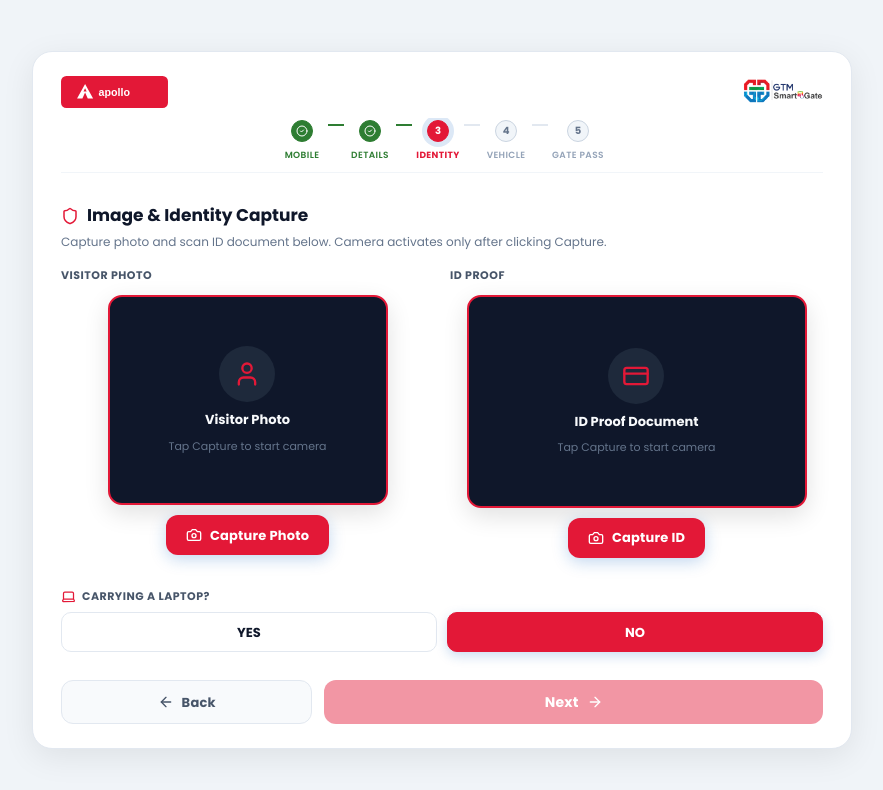
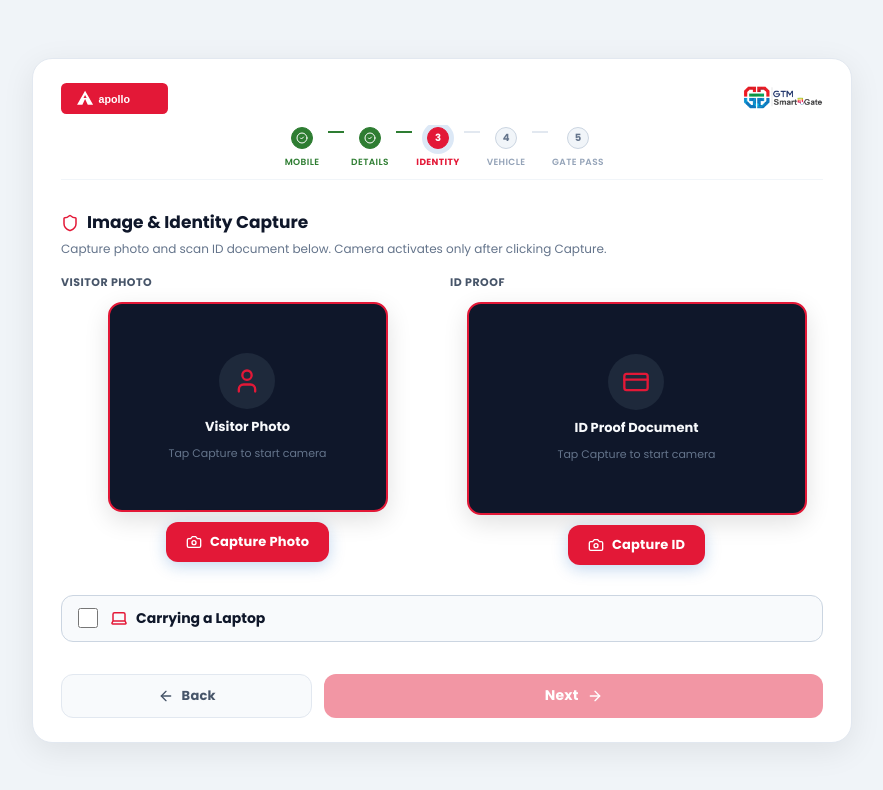
Before and after one commit to Saichu06/gtm-smartgate-vms, a React (Vite) app in the folder frontend/: page /kiosk/1/photo in a window 1280 px wide. Shown: the top 790 px of the page, without its empty margins (198-1081 px from the left). Built offline with nearby package versions, Linux system fonts and the light colour scheme.

Commit message:
checkbox for laptop

```diff
--- a/frontend/src/modules/kiosk/pages/IDCapturePage.jsx
+++ b/frontend/src/modules/kiosk/pages/IDCapturePage.jsx
@@ -80,29 +80,40 @@ const IdentityCapturePage = () => {
             </div>
           </div>
 
-          {/* Laptop Question */}
-          <div style={{ marginTop: 16, marginBottom: 8 }}>
-            <label className="kiosk-label" style={{ display: 'flex', alignItems: 'center', gap: 6, marginBottom: 8 }}>
-              <Laptop size={15} style={{ color: primary }} /> Carrying a Laptop?
+          {/* Laptop Checkbox */}
+          <div style={{ marginTop: 16, marginBottom: 12 }}>
+            <label
+              style={{
+                display: 'flex',
+                alignItems: 'center',
+                gap: 12,
+                cursor: 'pointer',
+                background: laptop === 'YES' ? `${primary}0D` : '#F8FAFC',
+                border: `1.5px solid ${laptop === 'YES' ? primary : '#CBD5E1'}`,
+                padding: '12px 16px',
+                borderRadius: 12,
+                transition: 'all 0.2s ease',
+              }}
+            >
+              <input
+                type="checkbox"
+                checked={laptop === 'YES'}
+                onChange={(e) => setLaptop(e.target.checked ? 'YES' : 'NO')}
+                style={{
+                  width: 20,
+                  height: 20,
+                  accentColor: primary,
+                  cursor: 'pointer',
+                  borderRadius: 4,
+                }}
+              />
+              <div style={{ display: 'flex', alignItems: 'center', gap: 8, flex: 1 }}>
+                <Laptop size={18} style={{ color: primary }} />
+                <span style={{ fontSize: 14, fontWeight: 700, color: '#0F172A' }}>
+                  Carrying a Laptop
+                </span>
+              </div>
             </label>
-            <div style={{ display: 'flex', gap: 10 }}>
-              {['YES', 'NO'].map(val => (
-                <button
-                  key={val}
-                  type="button"
-                  onClick={() => setLaptop(val)}
-                  className={`kiosk-segment-btn ${laptop === val ? 'active' : ''}`}
-                  style={{
-                    flex: 1,
-                    borderColor: laptop === val ? primary : '#E2E8F0',
-                    background: laptop === val ? primary : '#fff',
-                    color: laptop === val ? '#fff' : '#0F172A',
-                  }}
-                >
-                  {val}
-                </button>
-              ))}
-            </div>
           </div>
 
           {/* Error */}
```
